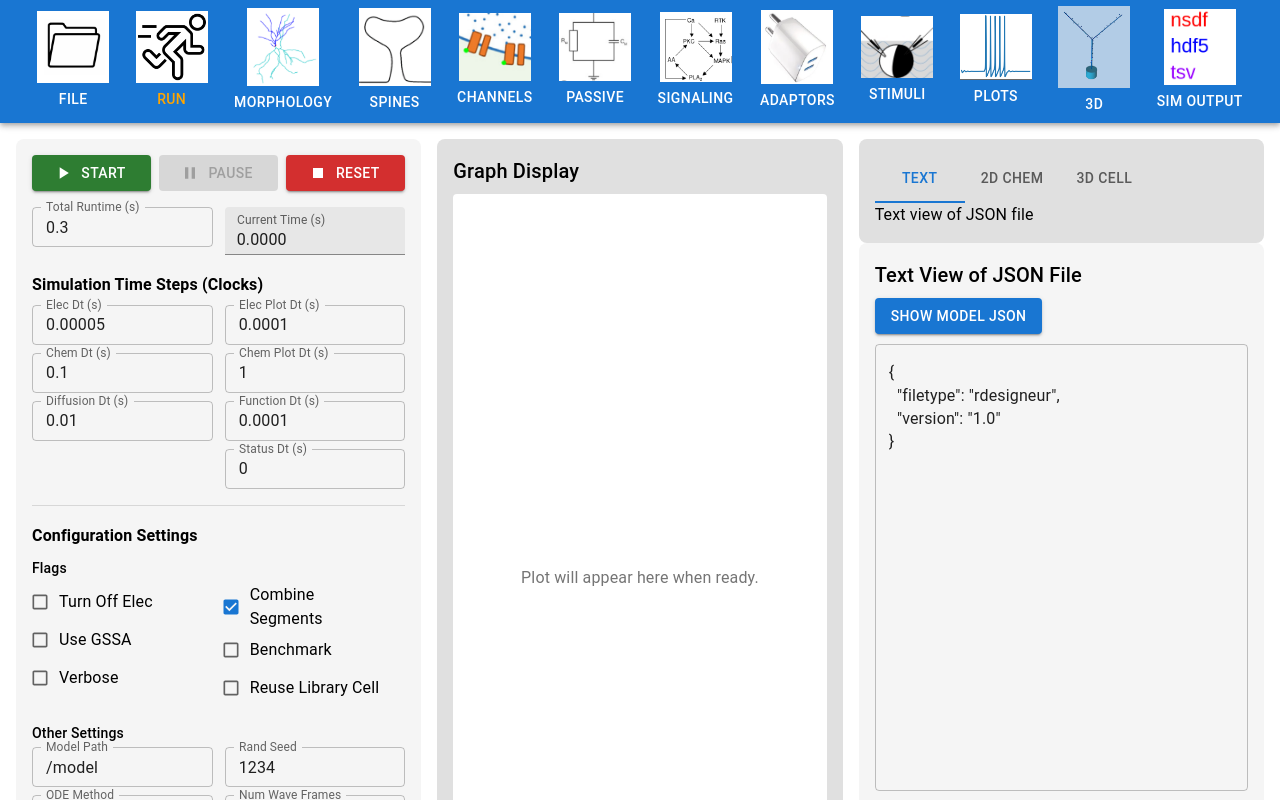
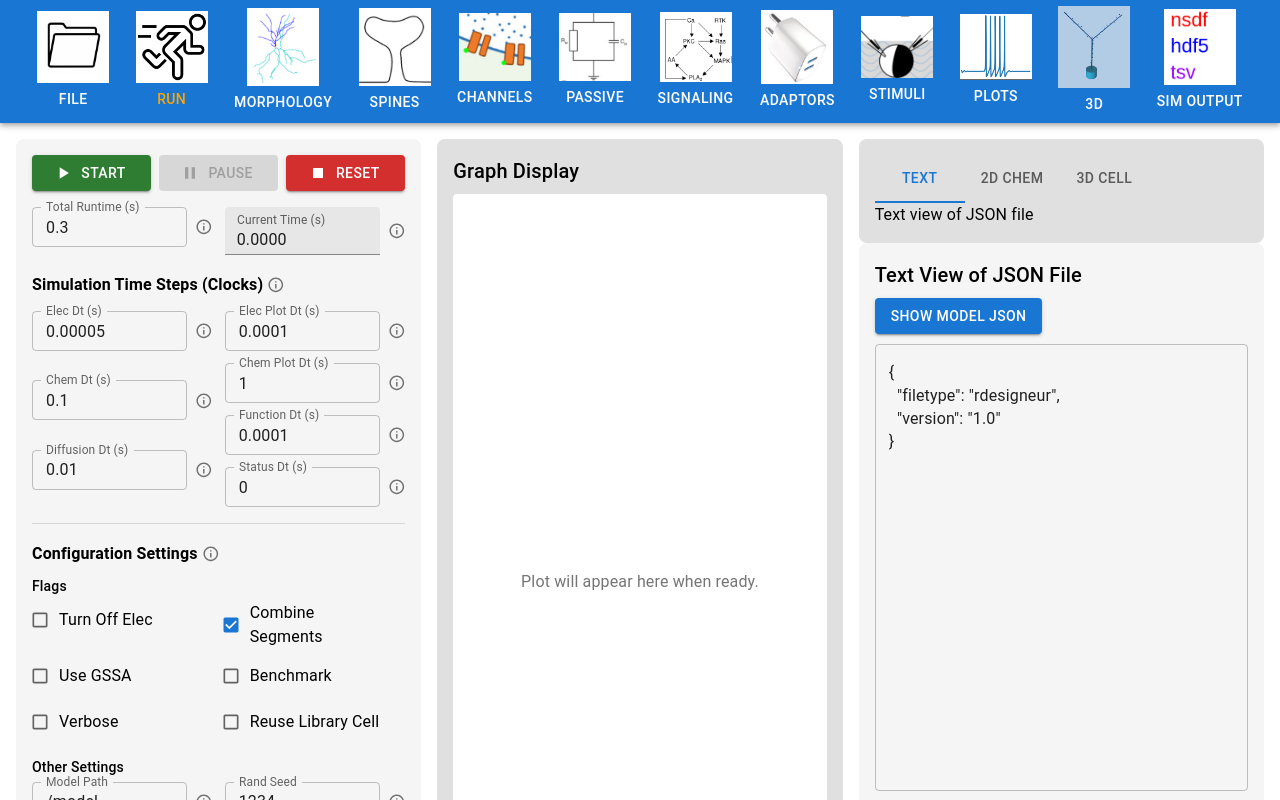
Before and after one commit to upibhalla/jardesigner, a React (Create React App) app in the folder frontend/: page / in a window 1280 px wide. Both pictures are taken after a click on the button "RUN". Shown: the top 800 px of the page. Built offline with nearby package versions, Linux system fonts and the light colour scheme.

Commit message:
Added tooltips to RunMenuBox.

```diff
--- /dev/null
+++ b/frontend/src/components/MenuBoxes/RunMenuBox.Help.json
@@ -0,0 +1,41 @@
+{
+  "main": "This section controls the execution of the simulation and global configuration parameters.",
+  "runControls": {
+    "start": "Saves the current configuration and starts the simulation from the beginning.",
+    "pause": "Pauses the currently running simulation. Not yet implemented.",
+    "reset": "Stops the simulation and resets the simulation time to zero.",
+    "totalRuntime": "The total duration of the simulation in seconds.",
+    "currentTime": "The current elapsed time of the running simulation."
+  },
+  "clocks": {
+    "main": "Defines the time steps (dt) for different parts of the simulation engine. Smaller values increase accuracy but also increase computation time.",
+    "elecDt": "The time step for the electrical (channel) calculations.",
+    "chemDt": "The time step for the chemical signaling (pathway) calculations.",
+    "diffusionDt": "The time step for the diffusion calculations.",
+    "elecPlotDt": "The sampling interval for saving electrical data for plots.",
+    "chemPlotDt": "The sampling interval for saving chemical data for plots.",
+    "functionDt": "The time step for user-defined functions and adaptors.",
+    "statusDt": "The time interval for updating the simulation status. A value of 0 updates as frequently as possible."
+  },
+  "configuration": {
+    "main": "Global settings that affect the entire simulation model and environment.",
+    "flags": "Toggle various simulation behaviors on or off.",
+    "otherSettings": "Other numerical and path settings for the simulation."
+  },
+  "flags": {
+    "turnOffElec": "If checked, all electrical calculations (ion channels, membrane potential) are disabled. This is useful for focusing purely on chemical signaling.",
+    "useGssa": "If checked, uses the Gibson-Bruck Gillespie Stochastic Simulation Algorithm (GSSA) for chemical reactions, which is more accurate for low molecule counts.",
+    "verbose": "If checked, the simulation will print detailed status updates and debugging information to the console.",
+    "combineSegments": "If checked, the simulator will attempt to combine adjacent morphological segments with identical properties to speed up calculations.",
+    "benchmark": "If checked, the simulation will run in a benchmark mode, measuring and reporting performance metrics.",
+    "reuseLibraryCell": "If checked, the simulation will reuse a pre-compiled version of the cell from the library if available, speeding up initialization."
+  },
+  "otherSettings": {
+    "modelPath": "The path within the simulation environment where the model components (cell, channels, etc.) are located.",
+    "odeMethod": "The numerical method used for solving ordinary differential equations (ODEs) in the chemical signaling pathways.",
+    "diffusionLength": "The characteristic length for diffusion calculations, in microns (µm). This affects how far molecules spread per time step.",
+    "temperature": "The simulation temperature in degrees Celsius (°C). This affects the rates of channel gating and chemical reactions.",
+    "randSeed": "The seed for the random number generator. Using the same seed ensures that simulations with stochastic elements are reproducible.",
+    "numWaveFrames": "The number of frames to generate for animated 'wave' plots in the 3D visualization."
+  }
+}
--- a/frontend/src/components/MenuBoxes/RunMenuBox.jsx
+++ b/frontend/src/components/MenuBoxes/RunMenuBox.jsx
@@ -1,8 +1,12 @@
 import React, { useState, useEffect, useCallback, useRef } from 'react';
-import { Box, Typography, TextField, Grid, Button, CircularProgress, Alert, Divider, Checkbox, FormControlLabel } from '@mui/material';
+import { Box, Typography, TextField, Grid, Button, CircularProgress, Alert, Divider, Checkbox, FormControlLabel, Tooltip } from '@mui/material';
 import PlayArrowIcon from '@mui/icons-material/PlayArrow';
 import PauseIcon from '@mui/icons-material/Pause';
 import StopIcon from '@mui/icons-material/Stop';
+import InfoOutlinedIcon from '@mui/icons-material/InfoOutlined';
+
+// By importing the JSON file, the help text is bundled with the component.
+import helpText from './RunMenuBox.Help.json';
 
 // Helper to safely convert value to string for text fields
 const safeToString = (value, defaultValue = '') => {
@@ -22,7 +26,7 @@ const defaultRunConfig = {
     diffDt: '10e-3',
     funcDt: '100e-6',
     statusDt: '0.0',
-    diffusionLength: '2e-6',
+    diffusionLength: '2e-6', // Default in meters for backend
     randseed: '1234',
     temperature: '32',
     numWaveFrames: '100',
@@ -35,6 +39,12 @@ const defaultRunConfig = {
     modelPath: '/model',
     odeMethod: 'lsoda',
 };
+
+const InfoTooltip = ({ title }) => (
+    <Tooltip title={title}>
+        <InfoOutlinedIcon sx={{ fontSize: '1.1rem', color: 'action.active', cursor: 'pointer' }} />
+    </Tooltip>
+);
 
 
 const RunMenuBox = ({ onConfigurationChange, getCurrentJsonData, currentConfig, onPlotDataUpdate, onClearPlotData }) => {
@@ -50,8 +60,14 @@ const RunMenuBox = ({ onConfigurationChange, getCurrentJsonData, currentConfig,
         function: safeToString(currentConfig?.funcDt, defaultRunConfig.funcDt),
         status: safeToString(currentConfig?.statusDt, defaultRunConfig.statusDt),
     }));
-    const [configSettings, setConfigSettings] = useState(() => ({
-        diffusionLen: safeToString(currentConfig?.diffusionLength, defaultRunConfig.diffusionLength),
+    const [configSettings, setConfigSettings] = useState(() => {
+        // Convert meters from config to microns for UI display. Default to 2µm.
+        const initialDiffusionLenMicrons = currentConfig?.diffusionLength
+            ? String(parseFloat(currentConfig.diffusionLength) * 1e6)
+            : '2';
+
+        return {
+            diffusionLen: initialDiffusionLenMicrons,
             randSeed: safeToString(currentConfig?.randseed, defaultRunConfig.randseed),
             temperature: safeToString(currentConfig?.temperature, defaultRunConfig.temperature),
             numWaveFrames: safeToString(currentConfig?.numWaveFrames, defaultRunConfig.numWaveFrames),
@@ -63,7 +79,8 @@ const RunMenuBox = ({ onConfigurationChange, getCurrentJsonData, currentConfig,
             combineSegments: currentConfig?.combineSegments ?? defaultRunConfig.combineSegments,
             benchmark: currentConfig?.benchmark ?? defaultRunConfig.benchmark,
             reuseLibraryCell: currentConfig?.stealCellFromLibrary ?? defaultRunConfig.stealCellFromLibrary,
-    }));
+        };
+    });
 
     // --- Other local state for simulation status ---
     const [currentTime, setCurrentTime] = useState(0.0);
@@ -100,6 +117,11 @@ const RunMenuBox = ({ onConfigurationChange, getCurrentJsonData, currentConfig,
     const buildConfigPayload = useCallback((currentRuntimeStr, currentClocksObj, currentConfigObj) => {
         const getOrDefaultNumeric = (valStr, defaultValStr) => parseFloat(valStr) || parseFloat(defaultValStr);
         const getOrDefaultInt = (valStr, defaultValStr) => parseInt(valStr, 10) || parseInt(defaultValStr, 10);
+
+        // Convert diffusion length from microns (UI) to meters (backend)
+        const diffusionLenInMicrons = getOrDefaultNumeric(currentConfigObj.diffusionLen, '2');
+        const diffusionLenInMeters = diffusionLenInMicrons * 1e-6;
+
         return {
             runtime: getOrDefaultNumeric(currentRuntimeStr, defaultRunConfig.runtime),
             elecDt: getOrDefaultNumeric(currentClocksObj.elec, defaultRunConfig.elecDt),
@@ -109,7 +131,7 @@ const RunMenuBox = ({ onConfigurationChange, getCurrentJsonData, currentConfig,
             diffDt: getOrDefaultNumeric(currentClocksObj.diffusion, defaultRunConfig.diffDt),
             funcDt: getOrDefaultNumeric(currentClocksObj.function, defaultRunConfig.funcDt),
             statusDt: getOrDefaultNumeric(currentClocksObj.status, defaultRunConfig.statusDt),
-            diffusionLength: getOrDefaultNumeric(currentConfigObj.diffusionLen, defaultRunConfig.diffusionLength),
+            diffusionLength: diffusionLenInMeters,
             randseed: getOrDefaultInt(currentConfigObj.randSeed, defaultRunConfig.randseed),
             temperature: getOrDefaultNumeric(currentConfigObj.temperature, defaultRunConfig.temperature),
             numWaveFrames: getOrDefaultInt(currentConfigObj.numWaveFrames, defaultRunConfig.numWaveFrames),
@@ -125,13 +147,10 @@ const RunMenuBox = ({ onConfigurationChange, getCurrentJsonData, currentConfig,
     }, []);
 
   // --- useEffect for cleanup on unmount ---
-  // This is where onConfigurationChange is called when the menu box closes.
   useEffect(() => {
     return () => {
       if (onConfigurationChangeRef.current) {
-        // Use refs to get the most current local state values at the time of unmount
         console.log("RunMenuBox: Unmounting, calling onConfigurationChange.");
-        // FIX: Pass the configSettingsRef.current as the third argument
         onConfigurationChangeRef.current(buildConfigPayload(runtimeRef.current, clocksRef.current, configSettingsRef.current));
       }
       if (pollingIntervalRef.current) {
@@ -139,9 +158,9 @@ const RunMenuBox = ({ onConfigurationChange, getCurrentJsonData, currentConfig,
       }
     };
   // eslint-disable-next-line react-hooks/exhaustive-deps
-  }, [buildConfigPayload]); // buildConfigPayload is stable
+  }, [buildConfigPayload]);
 
-  // --- Simulation Polling Logic (remains the same) ---
+  // --- Simulation Polling Logic ---
   const pollSimulationStatus = useCallback(async (pid) => {
     if (!pid) return;
     try {
@@ -165,7 +184,7 @@ const RunMenuBox = ({ onConfigurationChange, getCurrentJsonData, currentConfig,
         } else if (result.status === 'running') {
            setStatusMessage({ type: 'info', text: `Simulation (PID: ${pid}) is running... Plot not yet ready.` });
            onPlotDataUpdateRef.current?.({ filename: null, ready: false, error: null });
-        } else { // Other backend status issues
+        } else {
             clearInterval(pollingIntervalRef.current);
             pollingIntervalRef.current = null;
             setIsLoading(false);
@@ -173,7 +192,7 @@ const RunMenuBox = ({ onConfigurationChange, getCurrentJsonData, currentConfig,
             setStatusMessage({ type: 'error', text: errorMsg });
             onPlotDataUpdateRef.current?.({ filename: null, ready: false, error: errorMsg });
         }
-      } else { // HTTP error
+      } else {
         clearInterval(pollingIntervalRef.current);
         pollingIntervalRef.current = null;
         setIsLoading(false);
@@ -181,7 +200,7 @@ const RunMenuBox = ({ onConfigurationChange, getCurrentJsonData, currentConfig,
         setStatusMessage({ type: 'error', text: errorMsg });
         onPlotDataUpdateRef.current?.({ filename: null, ready: false, error: errorMsg });
       }
-    } catch (error) { // Network error
+    } catch (error) {
       console.error("RunMenuBox: Polling error:", error);
       clearInterval(pollingIntervalRef.current);
       pollingIntervalRef.current = null;
@@ -204,11 +223,9 @@ const RunMenuBox = ({ onConfigurationChange, getCurrentJsonData, currentConfig,
         pollingIntervalRef.current = null;
     }
 
-    // --- CRITICAL: Update App.jsx's jsonData with current local state BEFORE fetching it ---
 	if (onConfigurationChangeRef.current) {
          console.log("RunMenuBox: Calling onConfigurationChange before starting simulation.");
-         // FIX: Pass the 'configSettings' state as the third argument
-         onConfigurationChangeRef.current(buildConfigPayload(runtime, clocks, configSettings)); // Use direct state here
+         onConfigurationChangeRef.current(buildConfigPayload(runtime, clocks, configSettings));
     }
 
     if (!getCurrentJsonData) {
@@ -216,18 +233,7 @@ const RunMenuBox = ({ onConfigurationChange, getCurrentJsonData, currentConfig,
       return;
     }
 
-    // It's generally better to ensure state updates propagate before proceeding.
-    // However, since onConfigurationChange likely involves a setState in App.jsx,
-    // and getCurrentJsonData reads that state, there could be a race condition
-    // if getCurrentJsonData is called in the same synchronous execution block
-    // immediately after the setState call that onConfigurationChange triggers.
-    // A common pattern is to pass the data directly or use a callback.
-    // For now, we rely on App.jsx's `updateJsonData` to be quick.
-    // A more robust solution might involve `getCurrentJsonData` accepting the latest payload
-    // or `handleStart` waiting for a callback after `onConfigurationChange` completes.
-    // For simplicity, we'll proceed, assuming App.jsx updates its state reasonably fast.
-
-    const currentJsonConfig = getCurrentJsonData(); // This now gets the (hopefully) updated data from App.jsx
+    const currentJsonConfig = getCurrentJsonData();
     if (!currentJsonConfig) {
       setStatusMessage({ type: 'error', text: 'Error: No configuration data available to start simulation.' });
       return;
@@ -314,53 +320,91 @@ const RunMenuBox = ({ onConfigurationChange, getCurrentJsonData, currentConfig,
             {statusMessage.text && <Alert severity={statusMessage.type || 'info'} sx={{ mb: 2, wordBreak: 'break-word', whiteSpace: 'pre-wrap' }}>{statusMessage.text}</Alert>}
 
             <Grid container spacing={1.5} sx={{ mb: 2 }}>
-                <Grid item xs={6}><TextField fullWidth size="small" label="Total Runtime (s)" type="text" value={runtime} onChange={(e) => handleRuntimeChange(e.target.value)} /></Grid>
-                <Grid item xs={6}><TextField fullWidth size="small" label="Current Time (s)" type="number" value={currentTime.toFixed(4)} InputProps={{ readOnly: true }} variant="filled" /></Grid>
+                <Grid item xs={6}>
+                    <Box sx={{ display: 'flex', alignItems: 'center', gap: 1 }}>
+                        <TextField fullWidth size="small" label="Total Runtime (s)" type="text" value={runtime} onChange={(e) => handleRuntimeChange(e.target.value)} />
+                        <InfoTooltip title={helpText.runControls.totalRuntime} />
+                    </Box>
+                </Grid>
+                <Grid item xs={6}>
+                    <Box sx={{ display: 'flex', alignItems: 'center', gap: 1 }}>
+                        <TextField fullWidth size="small" label="Current Time (s)" type="number" value={currentTime.toFixed(4)} InputProps={{ readOnly: true }} variant="filled" />
+                        <InfoTooltip title={helpText.runControls.currentTime} />
+                    </Box>
+                </Grid>
             </Grid>
 
-            <Typography variant="subtitle1" gutterBottom sx={{ fontWeight: 'bold' }}>Simulation Time Steps (Clocks)</Typography>
+            <Box sx={{ display: 'flex', alignItems: 'center', gap: 0.5, mb: 1.5 }}>
+                <Typography variant="subtitle1" sx={{ fontWeight: 'bold' }}>Simulation Time Steps (Clocks)</Typography>
+                <InfoTooltip title={helpText.clocks.main} />
+            </Box>
+
             <Grid container spacing={1.5} sx={{mb: 2}}>
-                <Grid item xs={12} sm={6}>
-                    <TextField fullWidth size="small" label="Elec Dt (s)" value={clocks.elec} onChange={(e) => updateClock('elec', e.target.value)} sx={{ mb: 1 }}/>
-                    <TextField fullWidth size="small" label="Chem Dt (s)" value={clocks.chem} onChange={(e) => updateClock('chem', e.target.value)} sx={{ mb: 1 }}/>
-                    <TextField fullWidth size="small" label="Diffusion Dt (s)" value={clocks.diffusion} onChange={(e) => updateClock('diffusion', e.target.value)} />
+                <Grid item xs={12} sm={6} container spacing={1.5}>
+                    <Grid item xs={12}><Box sx={{ display: 'flex', alignItems: 'center', gap: 1 }}><TextField fullWidth size="small" label="Elec Dt (s)" value={clocks.elec} onChange={(e) => updateClock('elec', e.target.value)} /><InfoTooltip title={helpText.clocks.elecDt} /></Box></Grid>
+                    <Grid item xs={12}><Box sx={{ display: 'flex', alignItems: 'center', gap: 1 }}><TextField fullWidth size="small" label="Chem Dt (s)" value={clocks.chem} onChange={(e) => updateClock('chem', e.target.value)} /><InfoTooltip title={helpText.clocks.chemDt} /></Box></Grid>
+                    <Grid item xs={12}><Box sx={{ display: 'flex', alignItems: 'center', gap: 1 }}><TextField fullWidth size="small" label="Diffusion Dt (s)" value={clocks.diffusion} onChange={(e) => updateClock('diffusion', e.target.value)} /><InfoTooltip title={helpText.clocks.diffusionDt} /></Box></Grid>
                 </Grid>
-                <Grid item xs={12} sm={6}>
-                    <TextField fullWidth size="small" label="Elec Plot Dt (s)" value={clocks.elecPlot} onChange={(e) => updateClock('elecPlot', e.target.value)} sx={{ mb: 1 }}/>
-                    <TextField fullWidth size="small" label="Chem Plot Dt (s)" value={clocks.chemPlotDt} onChange={(e) => updateClock('chemPlotDt', e.target.value)} sx={{ mb: 1 }}/>
-                    <TextField fullWidth size="small" label="Function Dt (s)" value={clocks.function} onChange={(e) => updateClock('function', e.target.value)} sx={{ mb: 1 }}/>
-                    <TextField fullWidth size="small" label="Status Dt (s)" value={clocks.status} onChange={(e) => updateClock('status', e.target.value)} />
+                <Grid item xs={12} sm={6} container spacing={1.5}>
+                    <Grid item xs={12}><Box sx={{ display: 'flex', alignItems: 'center', gap: 1 }}><TextField fullWidth size="small" label="Elec Plot Dt (s)" value={clocks.elecPlot} onChange={(e) => updateClock('elecPlot', e.target.value)} /><InfoTooltip title={helpText.clocks.elecPlotDt} /></Box></Grid>
+                    <Grid item xs={12}><Box sx={{ display: 'flex', alignItems: 'center', gap: 1 }}><TextField fullWidth size="small" label="Chem Plot Dt (s)" value={clocks.chemPlotDt} onChange={(e) => updateClock('chemPlotDt', e.target.value)} /><InfoTooltip title={helpText.clocks.chemPlotDt} /></Box></Grid>
+                    <Grid item xs={12}><Box sx={{ display: 'flex', alignItems: 'center', gap: 1 }}><TextField fullWidth size="small" label="Function Dt (s)" value={clocks.function} onChange={(e) => updateClock('function', e.target.value)} /><InfoTooltip title={helpText.clocks.functionDt} /></Box></Grid>
+                    <Grid item xs={12}><Box sx={{ display: 'flex', alignItems: 'center', gap: 1 }}><TextField fullWidth size="small" label="Status Dt (s)" value={clocks.status} onChange={(e) => updateClock('status', e.target.value)} /><InfoTooltip title={helpText.clocks.statusDt} /></Box></Grid>
                 </Grid>
             </Grid>
 
             <Divider sx={{ my: 2 }} />
-            <Typography variant="subtitle1" gutterBottom sx={{ fontWeight: 'bold' }}>Configuration Settings</Typography>
+
+            <Box sx={{ display: 'flex', alignItems: 'center', gap: 0.5, mb: 1 }}>
+                <Typography variant="subtitle1" sx={{ fontWeight: 'bold' }}>Configuration Settings</Typography>
+                <InfoTooltip title={helpText.configuration.main} />
+            </Box>
 
             <Typography variant="body2" gutterBottom sx={{ mt: 1, fontWeight: 'medium' }}>Flags</Typography>
-            <Grid container spacing={1}>
-                <Grid item xs={12} sm={6}>
-                    <FormControlLabel control={ <Checkbox size="small" checked={configSettings.turnOffElec} onChange={handleTurnOffElecChange} /> } label="Turn Off Elec" />
-                    <FormControlLabel control={ <Checkbox size="small" checked={configSettings.useGssa} onChange={() => updateConfigSetting('useGssa', !configSettings.useGssa)} /> } label="Use GSSA" />
-                    <FormControlLabel control={ <Checkbox size="small" checked={configSettings.verbose} onChange={() => updateConfigSetting('verbose', !configSettings.verbose)} /> } label="Verbose" />
-                </Grid>
-                <Grid item xs={12} sm={6}>
-                    <FormControlLabel control={ <Checkbox size="small" checked={configSettings.combineSegments} onChange={() => updateConfigSetting('combineSegments', !configSettings.combineSegments)} /> } label="Combine Segments" />
-                    <FormControlLabel control={ <Checkbox size="small" checked={configSettings.benchmark} onChange={() => updateConfigSetting('benchmark', !configSettings.benchmark)} /> } label="Benchmark" />
-                    <FormControlLabel control={ <Checkbox size="small" checked={configSettings.reuseLibraryCell} onChange={() => updateConfigSetting('reuseLibraryCell', !configSettings.reuseLibraryCell)} /> } label="Reuse Library Cell" />
-                </Grid>
+            <Grid container spacing={1} rowSpacing={0}>
+                <Grid item xs={6}><Tooltip title={helpText.flags.turnOffElec}><FormControlLabel control={ <Checkbox size="small" checked={configSettings.turnOffElec} onChange={handleTurnOffElecChange} /> } label="Turn Off Elec" /></Tooltip></Grid>
+                <Grid item xs={6}><Tooltip title={helpText.flags.combineSegments}><FormControlLabel control={ <Checkbox size="small" checked={configSettings.combineSegments} onChange={() => updateConfigSetting('combineSegments', !configSettings.combineSegments)} /> } label="Combine Segments" /></Tooltip></Grid>
+                <Grid item xs={6}><Tooltip title={helpText.flags.useGssa}><FormControlLabel control={ <Checkbox size="small" checked={configSettings.useGssa} onChange={() => updateConfigSetting('useGssa', !configSettings.useGssa)} /> } label="Use GSSA" /></Tooltip></Grid>
+                <Grid item xs={6}><Tooltip title={helpText.flags.benchmark}><FormControlLabel control={ <Checkbox size="small" checked={configSettings.benchmark} onChange={() => updateConfigSetting('benchmark', !configSettings.benchmark)} /> } label="Benchmark" /></Tooltip></Grid>
+                <Grid item xs={6}><Tooltip title={helpText.flags.verbose}><FormControlLabel control={ <Checkbox size="small" checked={configSettings.verbose} onChange={() => updateConfigSetting('verbose', !configSettings.verbose)} /> } label="Verbose" /></Tooltip></Grid>
+                <Grid item xs={6}><Tooltip title={helpText.flags.reuseLibraryCell}><FormControlLabel control={ <Checkbox size="small" checked={configSettings.reuseLibraryCell} onChange={() => updateConfigSetting('reuseLibraryCell', !configSettings.reuseLibraryCell)} /> } label="Reuse Library Cell" /></Tooltip></Grid>
             </Grid>
 
             <Typography variant="body2" gutterBottom sx={{ mt: 2, fontWeight: 'medium' }}>Other Settings</Typography>
             <Grid container spacing={1.5}>
                 <Grid item xs={12} sm={6}>
-                    <TextField fullWidth size="small" label="Model Path" value={configSettings.modelPath} onChange={(e) => updateConfigSetting('modelPath', e.target.value)} sx={{ mb: 1 }}/>
-                    <TextField fullWidth size="small" label="ODE Method" value={configSettings.odeMethod} onChange={(e) => updateConfigSetting('odeMethod', e.target.value)} sx={{ mb: 1 }}/>
-                    <TextField fullWidth size="small" label="Diffusion Length (m)" type="text" value={configSettings.diffusionLen} onChange={(e) => updateConfigSetting('diffusionLen', e.target.value)} sx={{ mb: 1 }}/>
-                    <TextField fullWidth size="small" label="Temperature (°C)" type="text" value={configSettings.temperature} onChange={(e) => updateConfigSetting('temperature', e.target.value)} />
+                    <Box sx={{ display: 'flex', alignItems: 'center', gap: 1, mb: 1.5 }}>
+                        <TextField fullWidth size="small" label="Model Path" value={configSettings.modelPath} onChange={(e) => updateConfigSetting('modelPath', e.target.value)} />
+                        <InfoTooltip title={helpText.otherSettings.modelPath} />
+                    </Box>
+                    <Box sx={{ display: 'flex', alignItems: 'center', gap: 1, mb: 1.5 }}>
+                        <TextField fullWidth size="small" label="ODE Method" value={configSettings.odeMethod} onChange={(e) => updateConfigSetting('odeMethod', e.target.value)} />
+                        <InfoTooltip title={helpText.otherSettings.odeMethod} />
+                    </Box>
                 </Grid>
                 <Grid item xs={12} sm={6}>
-                    <TextField fullWidth size="small" label="Rand Seed" type="number" value={configSettings.randSeed} onChange={(e) => updateConfigSetting('randSeed', e.target.value)} sx={{ mb: 1 }}/>
+                     <Box sx={{ display: 'flex', alignItems: 'center', gap: 1, mb: 1.5 }}>
+                        <TextField fullWidth size="small" label="Rand Seed" type="number" value={configSettings.randSeed} onChange={(e) => updateConfigSetting('randSeed', e.target.value)} />
+                        <InfoTooltip title={helpText.otherSettings.randSeed} />
+                    </Box>
+                    <Box sx={{ display: 'flex', alignItems: 'center', gap: 1, mb: 1.5 }}>
                         <TextField fullWidth size="small" label="Num Wave Frames" type="number" value={configSettings.numWaveFrames} onChange={(e) => updateConfigSetting('numWaveFrames', e.target.value)} />
+                        <InfoTooltip title={helpText.otherSettings.numWaveFrames} />
+                    </Box>
+                </Grid>
+                 <Grid item xs={12} container spacing={1.5}>
+                    <Grid item xs={12} sm={6}>
+                        <Box sx={{ display: 'flex', alignItems: 'center', gap: 1 }}>
+                            <TextField fullWidth size="small" label="Diffusion Length (µm)" type="text" value={configSettings.diffusionLen} onChange={(e) => updateConfigSetting('diffusionLen', e.target.value)} />
+                            <InfoTooltip title={helpText.otherSettings.diffusionLength} />
+                        </Box>
+                    </Grid>
+                    <Grid item xs={12} sm={6}>
+                        <Box sx={{ display: 'flex', alignItems: 'center', gap: 1 }}>
+                            <TextField fullWidth size="small" label="Temperature (°C)" type="text" value={configSettings.temperature} onChange={(e) => updateConfigSetting('temperature', e.target.value)} />
+                            <InfoTooltip title={helpText.otherSettings.temperature} />
+                        </Box>
+                    </Grid>
                 </Grid>
             </Grid>
         </Box>
```
Lines whose indentation alone changed are shown as unchanged.
